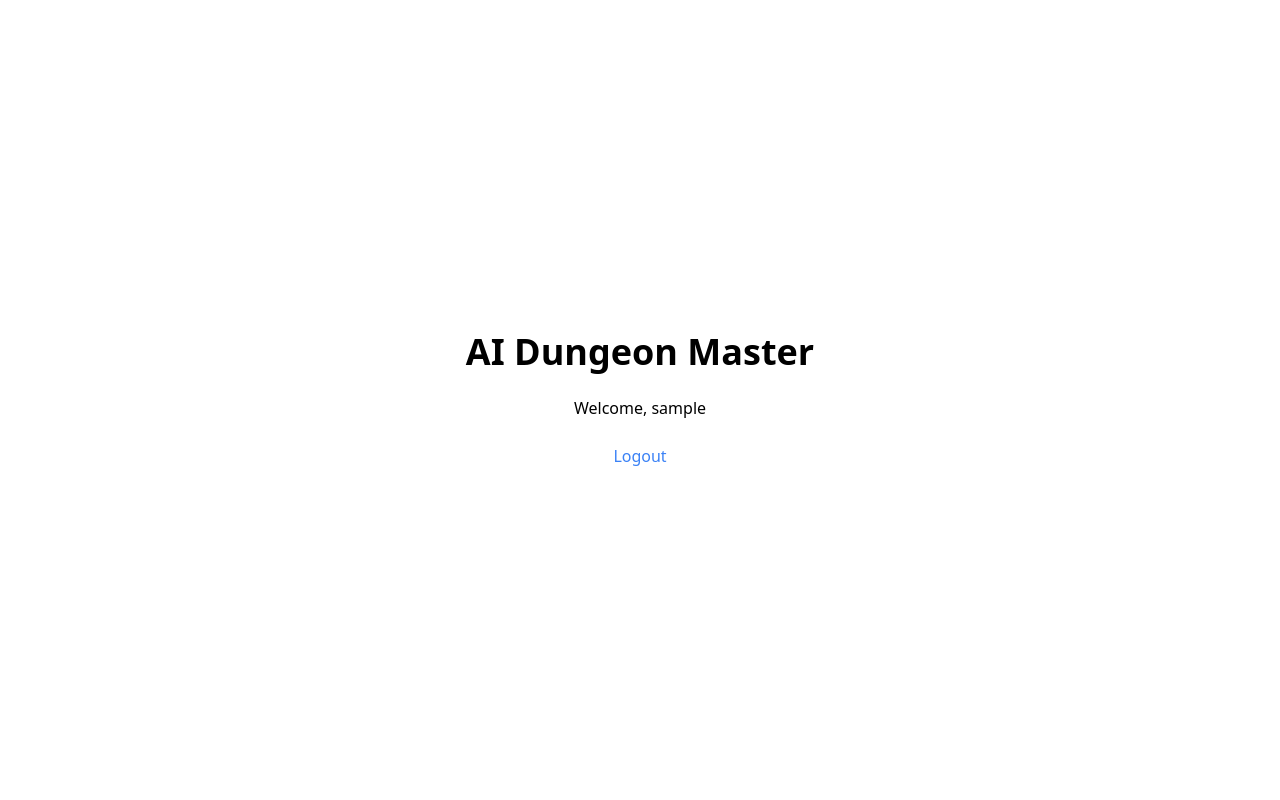
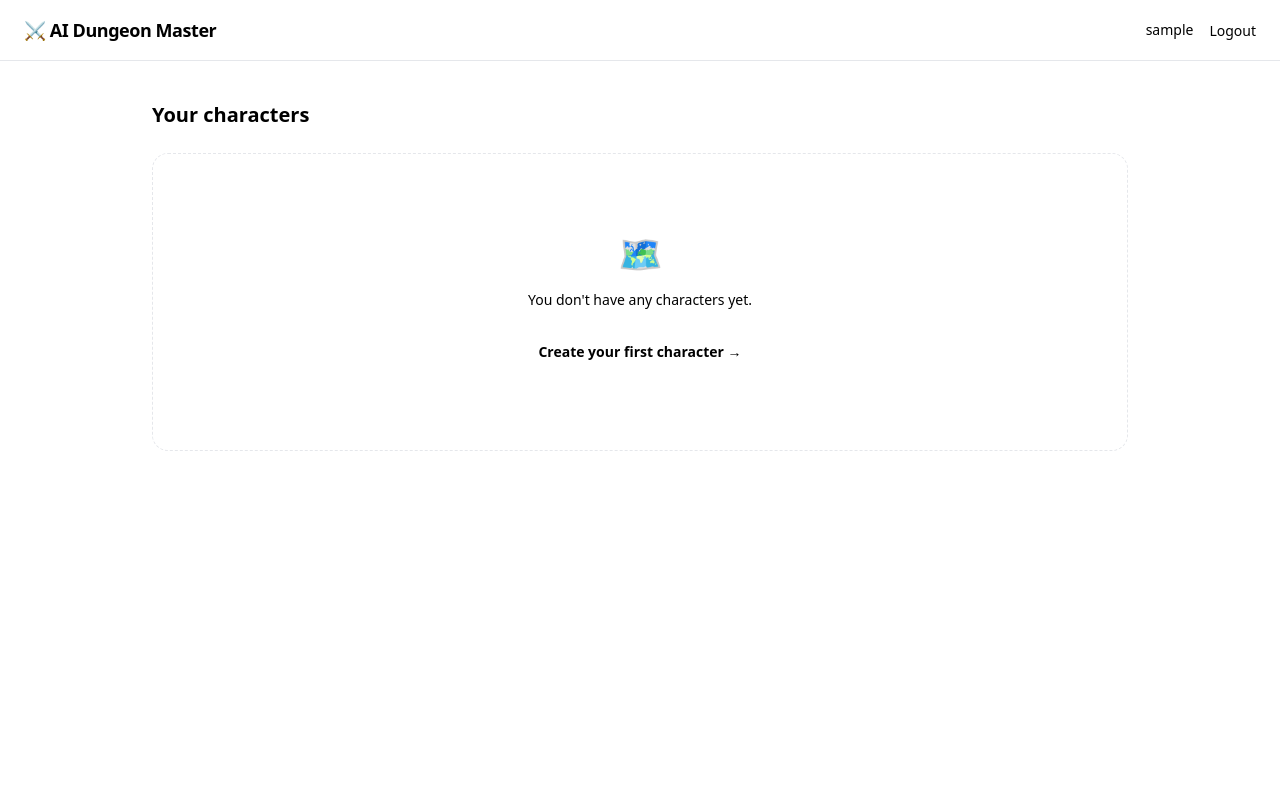
Before and after one commit to shtach/AI-Dungeon-Master, a Django app: page / in a window 1280 px wide. Run offline with Django 5.2, Linux system fonts and the light colour scheme; the visitor is signed in with stand-in values (Sample User, id 1); data that the repository does not hold is empty; some libraries are stand-ins or nearby versions.

Commit message:
feat(dashboard): rewrite dashboard template

```diff
--- a/templates/game/dashboard.html
+++ b/templates/game/dashboard.html
@@ -3,15 +3,145 @@
 {% block title %}Dashboard — AI Dungeon Master{% endblock %}
 
 {% block content %}
-<div class="min-h-screen flex flex-col items-center justify-center gap-6">
-    <h1 class="text-4xl font-bold text-dm-accent">AI Dungeon Master</h1>
-    <p class="text-dm-muted">Welcome, {{ request.user.username }}</p>
-    {% for character in characters %}
-    <p>Name: {{ character.name }}, Class: {{ character.character_class }}</p>
-    {% endfor %}
-    <form action="{% url 'accounts:logout' %}" method="post" class="inline">
-    {% csrf_token %}
-    <button type="submit" class="text-blue-500 hover:underline">Logout</button>
-</form>
+<div class="min-h-screen flex flex-col">
+
+  <!-- Header -->
+  <header class="flex items-center justify-between px-6 py-4 border-b border-dm-muted/20">
+    <span class="text-dm-accent font-bold text-lg tracking-tight">⚔ AI Dungeon Master</span>
+    <div class="flex items-center gap-4">
+      <span class="text-dm-muted text-sm">{{ request.user.username }}</span>
+      <form method="post" action="{% url 'accounts:logout' %}">
+        {% csrf_token %}
+        <button type="submit" class="text-dm-muted hover:text-dm-text text-sm transition-colors">
+          Logout
+        </button>
+      </form>
+    </div>
+  </header>
+
+  <!-- Main -->
+  <main class="flex-1 max-w-5xl w-full mx-auto px-6 py-10 flex flex-col gap-12">
+
+    <!-- Section: Characters -->
+    <section>
+      <div class="flex items-center justify-between mb-6">
+        <h2 class="text-xl font-bold text-dm-text">Your characters</h2>
+        {% if characters_with_sessions %}
+        <a href="{% url 'characters:create_step1' %}"
+           class="text-sm text-dm-accent hover:underline">
+          ＋ New character
+        </a>
+        {% endif %}
+      </div>
+
+      {% if not characters_with_sessions %}
+      <!-- Empty state -->
+      <div class="flex flex-col items-center justify-center gap-4 py-20
+                  border border-dashed border-dm-muted/30 rounded-2xl text-center">
+        <p class="text-4xl">🗺</p>
+        <p class="text-dm-muted text-sm">You don't have any characters yet.</p>
+        <a href="{% url 'characters:create_step1' %}"
+           class="mt-2 bg-dm-accent text-dm-bg font-semibold px-6 py-2
+                  rounded-xl hover:opacity-90 transition-opacity text-sm">
+          Create your first character →
+        </a>
+      </div>
+
+      {% else %}
+      <!-- Character grid -->
+      <div class="grid grid-cols-1 md:grid-cols-2 gap-4">
+        {% for character, session, hp_pct in characters_with_sessions %}
+        <div class="bg-dm-surface border border-dm-muted/20 rounded-2xl p-6 flex flex-col gap-4">
+
+          <!-- Name + meta -->
+          <div>
+            <h3 class="text-lg font-bold text-dm-accent">{{ character.name }}</h3>
+            <p class="text-dm-muted text-xs mt-0.5">
+              {{ character.get_race_display }} ·
+              {{ character.get_character_class_display }} ·
+              Level {{ character.level }}
+            </p>
+          </div>
+
+          <!-- HP bar -->
+          <div>
+            <div class="flex justify-between text-xs text-dm-muted mb-1">
+              <span>HP</span>
+              <span>{{ character.current_hp }} / {{ character.max_hp }}</span>
+            </div>
+            <div class="h-2 rounded-full bg-dm-bg overflow-hidden">
+              <div class="h-2 rounded-full transition-all duration-300
+                {% if character.current_hp == character.max_hp %}
+                  bg-green-500
+                {% elif hp_pct > 50 %}
+                  bg-yellow-500
+                {% else %}
+                  bg-red-500
+                {% endif %}"
+                style="width: {{ hp_pct }}%">
+              </div>
+            </div>
+          </div>
+
+          <!-- Action button -->
+          <div class="mt-auto pt-2">
+            {% if session %}
+            <a href="{% url 'game:session' session.id %}"
+               class="block w-full text-center bg-dm-accent text-dm-bg font-semibold
+                      py-2 rounded-xl hover:opacity-90 transition-opacity text-sm">
+              Continue →
+            </a>
+            {% else %}
+            <a href="{% url 'game:create_session' %}?character_id={{ character.id }}"
+               class="block w-full text-center border border-dm-accent text-dm-accent font-semibold
+                      py-2 rounded-xl hover:bg-dm-accent hover:text-dm-bg transition-all text-sm">
+              New game
+            </a>
+            {% endif %}
+          </div>
+
+        </div>
+        {% endfor %}
+      </div>
+      {% endif %}
+    </section>
+
+    <!-- Section: Active Sessions (only when non-empty) -->
+    {% if active_sessions %}
+    <section>
+      <h2 class="text-xl font-bold text-dm-text mb-6">Active sessions</h2>
+      <div class="bg-dm-surface border border-dm-muted/20 rounded-2xl overflow-hidden">
+        <table class="w-full text-sm">
+          <thead>
+            <tr class="border-b border-dm-muted/20 text-dm-muted text-xs uppercase tracking-wide">
+              <th class="text-left px-5 py-3">Character</th>
+              <th class="text-left px-5 py-3">World</th>
+              <th class="text-left px-5 py-3">Scenario</th>
+              <th class="text-right px-5 py-3">Turns</th>
+              <th class="px-5 py-3"></th>
+            </tr>
+          </thead>
+          <tbody>
+            {% for session in active_sessions %}
+            <tr class="border-b border-dm-muted/10 last:border-0 hover:bg-dm-bg/50 transition-colors">
+              <td class="px-5 py-4 text-dm-text font-medium">{{ session.character.name }}</td>
+              <td class="px-5 py-4 text-dm-muted">{{ session.world.name }}</td>
+              <td class="px-5 py-4 text-dm-muted">{{ session.scenario.title }}</td>
+              <td class="px-5 py-4 text-dm-muted text-right font-mono">{{ session.turn_count }}</td>
+              <td class="px-5 py-4 text-right">
+                <a href="{% url 'game:session' session.id %}"
+                   class="text-dm-accent hover:underline text-xs">
+                  Resume →
+                </a>
+              </td>
+            </tr>
+            {% endfor %}
+          </tbody>
+        </table>
+      </div>
+    </section>
+    {% endif %}
+
+  </main>
 </div>
 {% endblock %}
```
